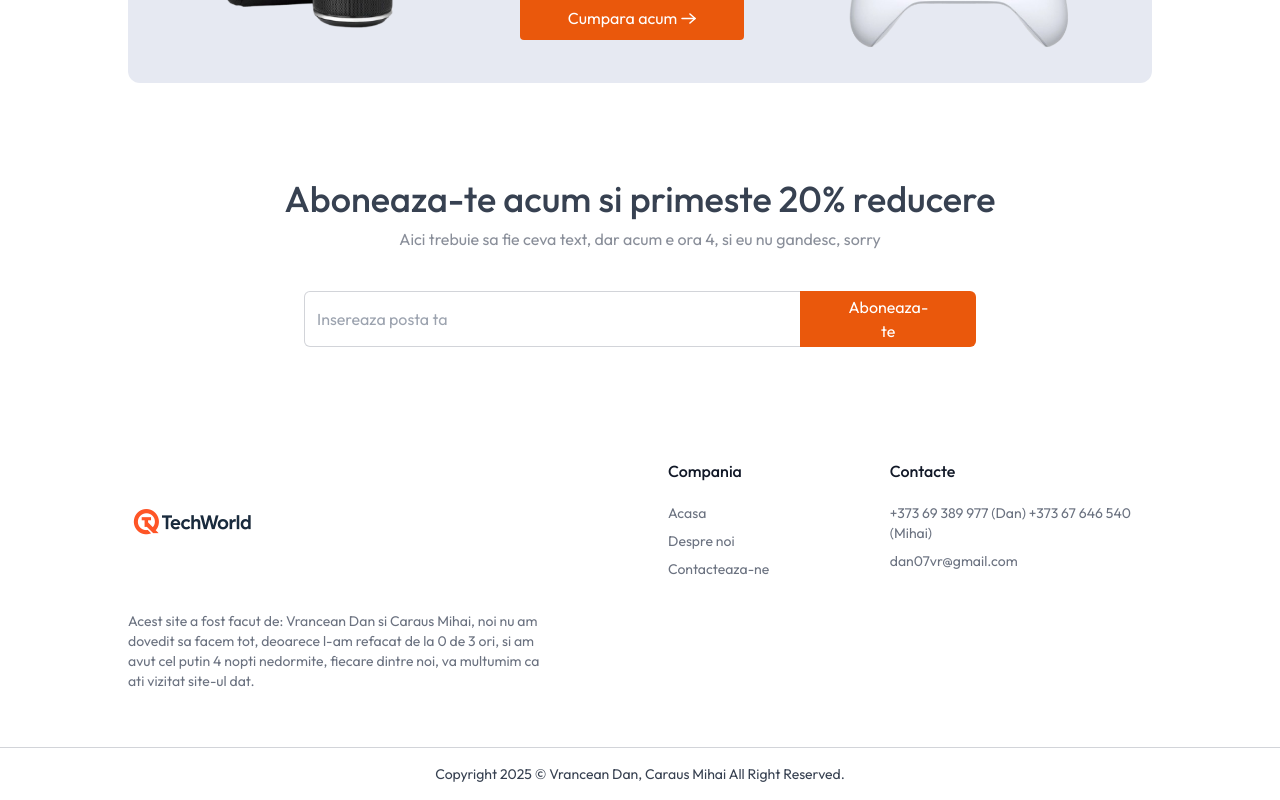
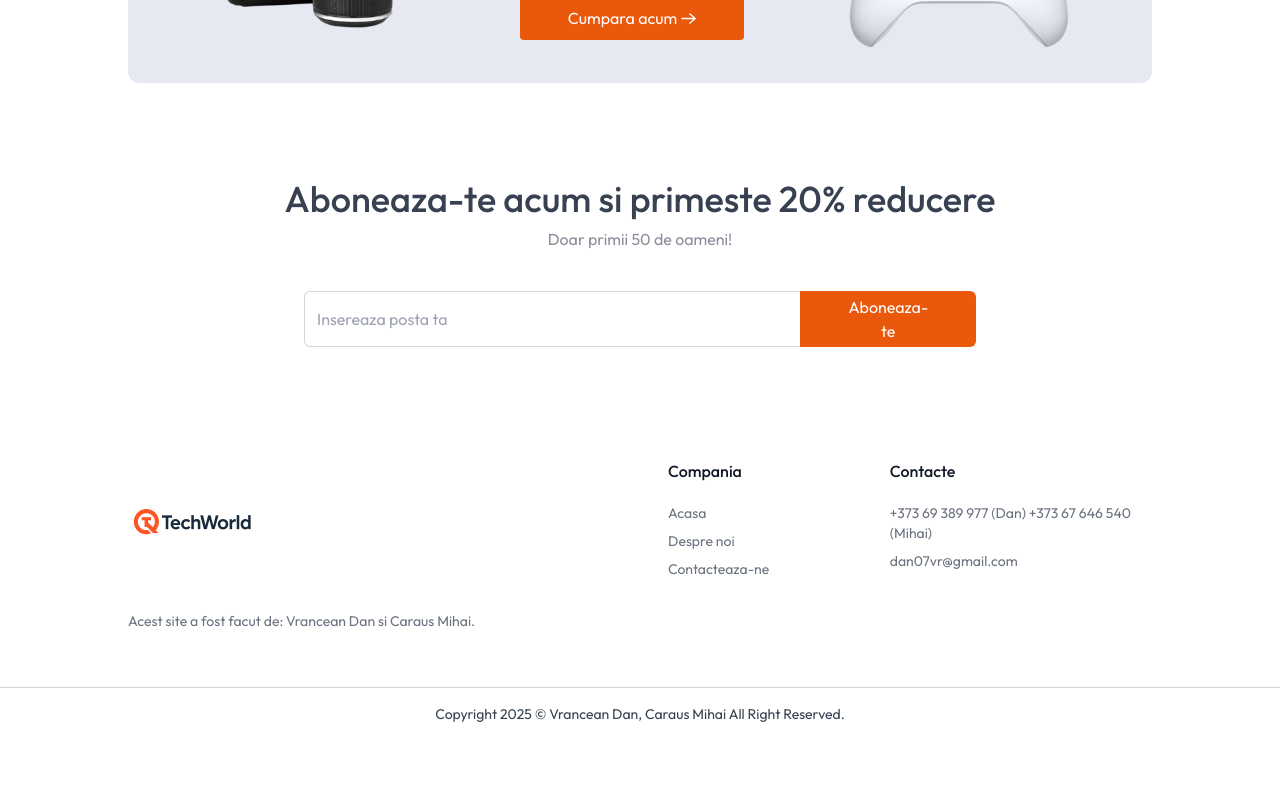
Before and after one commit to DVRpah/TechWorld, a Next.js app: page / in a window 1280 px wide. Shown: the part 1593-2393 px from the top of the page. After the commit the page ends 2333 px from the top, so only its background shows below. Built offline with nearby package versions, Linux system fonts and the light colour scheme; no server answers; the database is empty.

Commit message:
al saptelea commit

```diff
--- a/components/Footer.jsx
+++ b/components/Footer.jsx
@@ -9,9 +9,7 @@ const Footer = () => {
         <div className="w-4/5">
           <Image className="w-28 md:w-32" src={assets.logo} alt="logo" />
           <p className="mt-6 text-sm">
-            Acest site a fost facut de: Vrancean Dan si Caraus Mihai, noi nu am dovedit sa facem tot,
-            deoarece l-am refacat de la 0 de 3 ori, si am avut cel putin 4 nopti nedormite, fiecare dintre noi,
-            va multumim ca ati vizitat site-ul dat.
+            Acest site a fost facut de: Vrancean Dan si Caraus Mihai.
           </p>
         </div>
 
--- a/components/NewsLetter.jsx
+++ b/components/NewsLetter.jsx
@@ -7,7 +7,7 @@ const NewsLetter = () => {
         Aboneaza-te acum si primeste 20% reducere
       </h1>
       <p className="md:text-base text-gray-500/80 pb-8">
-        Aici trebuie sa fie ceva text, dar acum e ora 4, si eu nu gandesc, sorry
+       Doar primii 50 de oameni!
       </p>
       <div className="flex items-center justify-between max-w-2xl w-full md:h-14 h-12">
         <input
```
